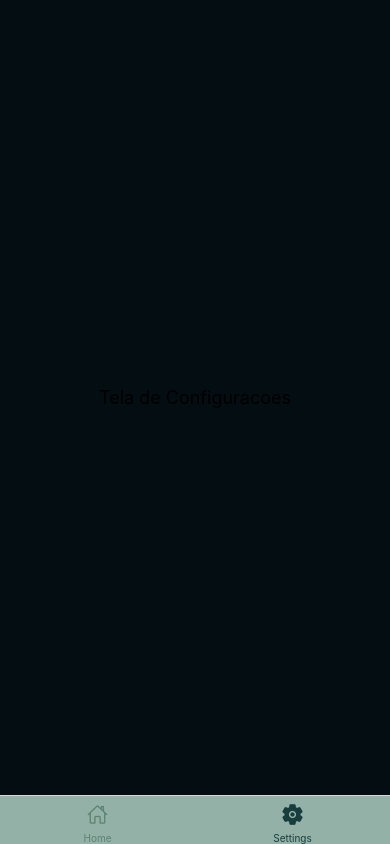
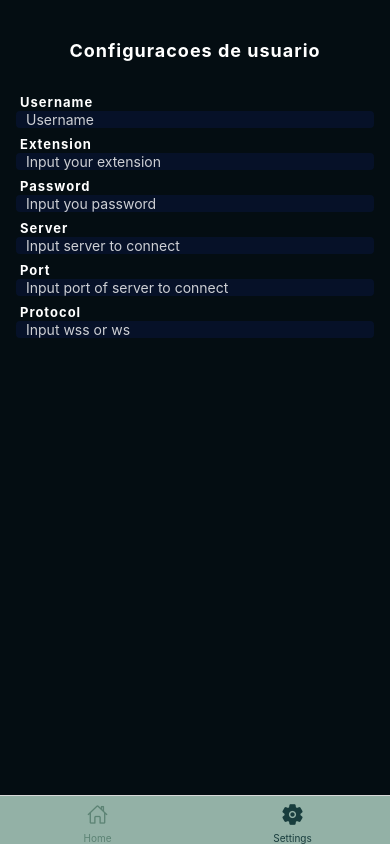
Before and after one commit to tanakagl/Makiphone, a React Native app: screen /Settings in a window 390 px wide. Built offline with nearby package versions, Linux system fonts and the light colour scheme.

Commit message:
inserido os labels input e title da tela de configuracoes

```diff
--- /dev/null
+++ b/assets/components/LabelInput/labelInput.js
@@ -0,0 +1,39 @@
+import React, {useState} from 'react';
+import {View, Text, TextInput} from 'react-native';
+import styles from './styles';
+const LabelInput = ({
+  label,
+  value,
+  onChangeText,
+  placeholder,
+  secureTextEntry,
+  keyboardType,
+}) => {
+  const [isFocused, setIsFocused] = useState(false);
+  const handleFocus = () => {
+    setIsFocused(true);
+  };
+  const handleBlur = () => {
+    setIsFocused(false);
+  };
+  return (
+    <View style={styles.containerLabel}>
+      <Text style={styles.label}>{label}</Text>
+      <TextInput
+        style={[
+          styles.input,
+          {borderBottomWidth: isFocused ? 3 : 0},
+          {borderColor: isFocused ? '#5A54CE' : 'transparent'},
+        ]}
+        value={value}
+        onChangeText={onChangeText}
+        placeholder={placeholder}
+        secureTextEntry={secureTextEntry}
+        keyboardType={keyboardType}
+        onFocus={handleFocus}
+        onBlur={handleBlur}
+      />
+    </View>
+  );
+};
+export default LabelInput;
--- /dev/null
+++ b/assets/components/LabelInput/styles.js
@@ -0,0 +1,22 @@
+import {StyleSheet} from 'react-native';
+const styles = StyleSheet.create({
+  label: {
+    fontSize: 13,
+    marginLeft: 4,
+    marginBottom: 1,
+    fontWeight: 'bold',
+    letterSpacing: 1,
+    color: 'rgba(255,255,255,1)',
+  },
+  input: {
+    backgroundColor: 'rgba(8,20,55,0.6)',
+    borderRadius: 4,
+    paddingHorizontal: 10,
+    color: 'rgba(255,255,255,0.8)',
+  },
+  containerLabel: {
+    marginHorizontal: 16,
+    marginVertical: 4,
+  },
+});
+export default styles;
--- a/assets/screens/config.js
+++ b/assets/screens/config.js
@@ -1,14 +1,65 @@
-import {View, Text, SafeAreaView} from 'react-native';
+import {View, SafeAreaView, Text} from 'react-native';
+import LabelInput from '../components/LabelInput/labelInput';
 import styles from '../../styles/config';
+import {SafeAreaProvider} from 'react-native-safe-area-context';
 
 const Configuracoes = () => {
   return (
-    <SafeAreaView style={styles.container}>
-      <View style={styles.body}>
-        <View style={styles.header}></View>
-        <Text style={styles.bodyText}>Tela de Configuracoes</Text>
-      </View>
-    </SafeAreaView>
+    <SafeAreaProvider style={styles.container}>
+      <SafeAreaView style={styles.body}>
+        <View style={styles.header}>
+          <Text style={styles.title}>Configuracoes de usuario</Text>
+        </View>
+        <LabelInput
+          label={'Username'}
+          value={''}
+          onChangeText={value => handleInputChange('name', value)}
+          placeholder={'Username'}
+          secureTextEntry={false}
+          keyboardType={'default'}
+        />
+        <LabelInput
+          label={'Extension'}
+          value={''}
+          onChangeText={value => handleInputChange('extension', value)}
+          placeholder={'Input your extension'}
+          secureTextEntry={false}
+          keyboardType={'default'}
+        />
+        <LabelInput
+          label={'Password'}
+          value={''}
+          onChangeText={value => handleInputChange('password', value)}
+          placeholder={'Input you password'}
+          secureTextEntry={false}
+          keyboardType={'default'}
+        />
+        <LabelInput
+          label={'Server'}
+          value={''}
+          onChangeText={value => handleInputChange('server', value)}
+          placeholder={'Input server to connect'}
+          secureTextEntry={false}
+          keyboardType={'default'}
+        />
+        <LabelInput
+          label={'Port'}
+          value={''}
+          onChangeText={value => handleInputChange('server', value)}
+          placeholder={'Input port of server to connect'}
+          secureTextEntry={false}
+          keyboardType={'default'}
+        />
+        <LabelInput
+          label={'Protocol'}
+          value={''}
+          onChangeText={value => handleInputChange('server', value)}
+          placeholder={'Input wss or ws'}
+          secureTextEntry={false}
+          keyboardType={'default'}
+        />
+      </SafeAreaView>
+    </SafeAreaProvider>
   );
 };
 
--- a/styles/config.js
+++ b/styles/config.js
@@ -1,35 +1,42 @@
 import {StyleSheet} from 'react-native';
 
 const styles = StyleSheet.create({
+  configInputs: {
+    marginTop: 20,
+    alignContent: 'center',
+    alignItems: 'stretch',
+  },
   container: {
     flex: 1,
     backgroundColor: '#040D12',
   },
   header: {
-    padding: 16,
-    position: 'absolute',
-    top: 50,
     width: '100%',
-  },
-  headerText: {
-    color: '#FFF8F3',
-    fontSize: 45,
-    fontWeight: 'bold',
-    textAlign: 'center',
-    fontFamily: 'sans-serif',
-  },
-  body: {
-    flex: 1,
+    height: 90,
     justifyContent: 'center',
     alignItems: 'center',
+    borderBottomLeftRadius: 8,
+    borderBottomRightRadius: 8,
   },
-  bodyText: {
+  label: {
+    fontSize: 12,
+    marginLeft: 4,
+    marginBottom: 1,
+    fontWeight: 'bold',
+    letterSpacing: 1,
+  },
+  input: {
+    backgroundColor: 'rgba(8,20,55,0.6)',
+    borderRadius: 4,
+    paddingHorizontal: 10,
+  },
+  title: {
+    color: 'rgba(255,255,255,1)',
     fontSize: 18,
-  },
-  footerText: {
-    color: '#fff',
-    fontSize: 16,
-    textAlign: 'center',
+    alignSelf: 'center',
+    fontWeight: 'bold',
+    letterSpacing: 1,
+    marginTop: 10,
   },
 });
 
```
